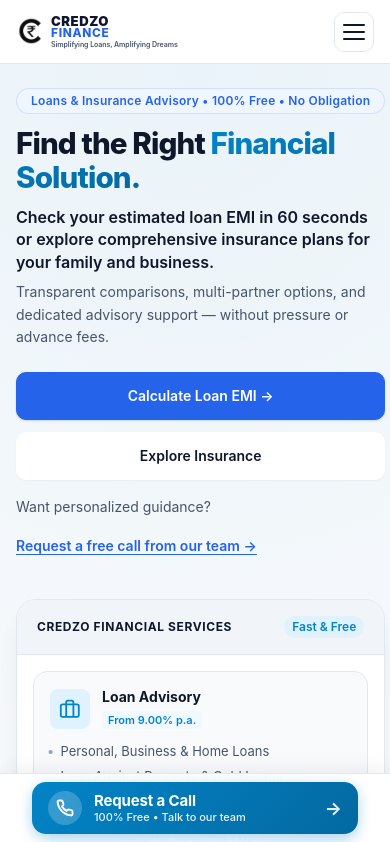
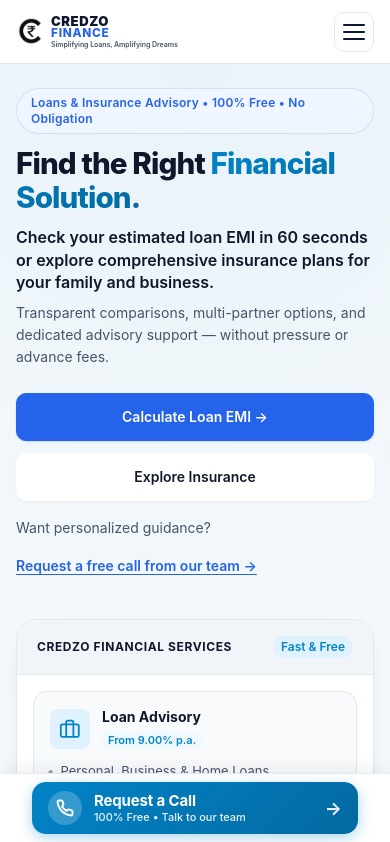
Before and after one commit to ronil1872/credzo, a React (Vite) app: page / in a window 390 px wide. Shown: the top 842 px of the page. Built offline with nearby package versions, Linux system fonts and the light colour scheme; no server answers; the database is empty.

Commit message:
fix(landing): fix mobile alignment and container sizing for hero CTA buttons

```diff
--- a/src/pages/Landing/LandingPage.css
+++ b/src/pages/Landing/LandingPage.css
@@ -53,10 +53,17 @@
   display: flex;
   flex-direction: column;
   align-items: flex-start;
+  width: 100%;
+  max-width: 100%;
+  min-width: 0;
+  box-sizing: border-box;
 }
 
 .hero-badge {
   margin-bottom: var(--space-3);
+  max-width: 100%;
+  white-space: normal;
+  line-height: 1.35;
 }
 
 .hero-headline {
@@ -103,6 +110,8 @@
   align-items: stretch;
   gap: var(--space-3);
   width: 100%;
+  max-width: 100%;
+  box-sizing: border-box;
 }
 
 @media (min-width: 480px) {
@@ -116,6 +125,8 @@
 
 .hero-btn {
   width: 100%;
+  max-width: 100%;
+  box-sizing: border-box;
   min-height: 48px;
   display: inline-flex;
   align-items: center;
```
